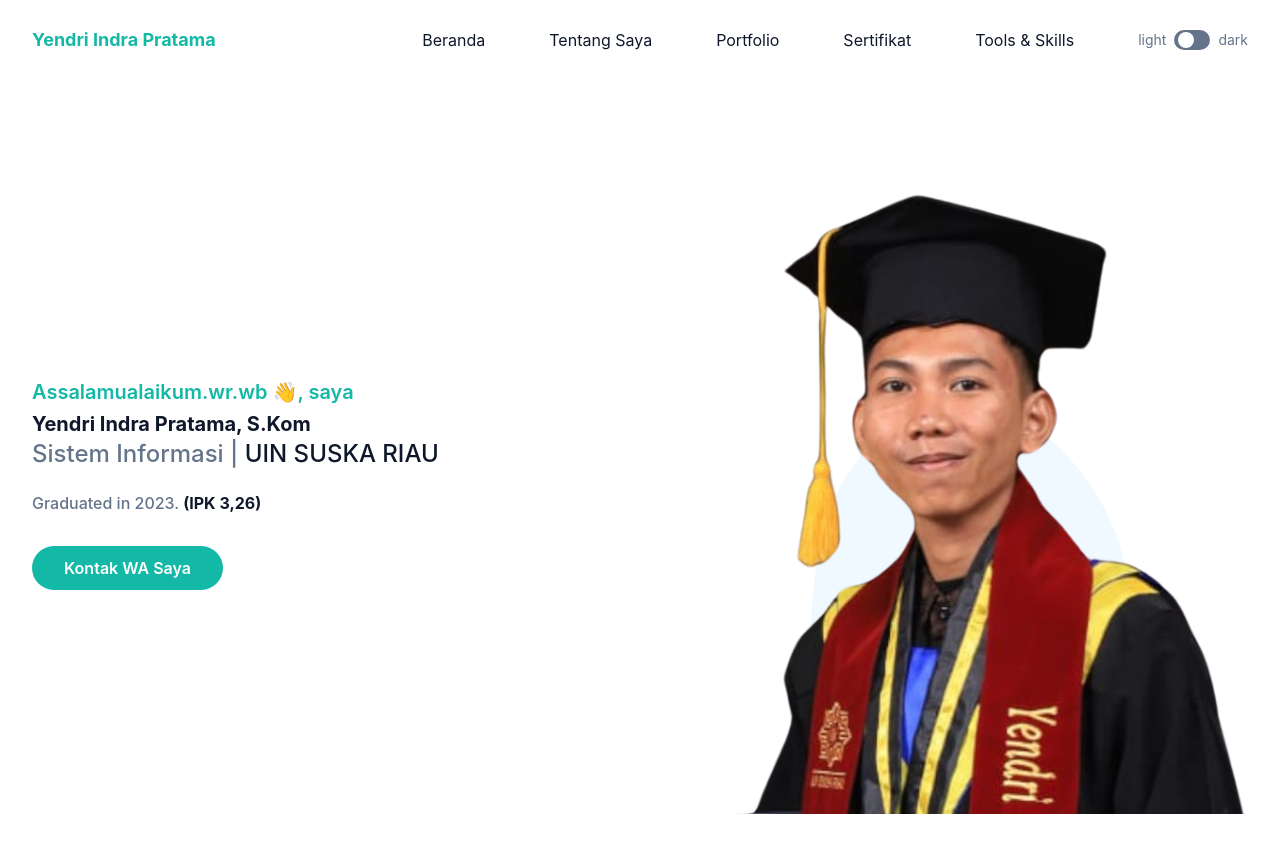
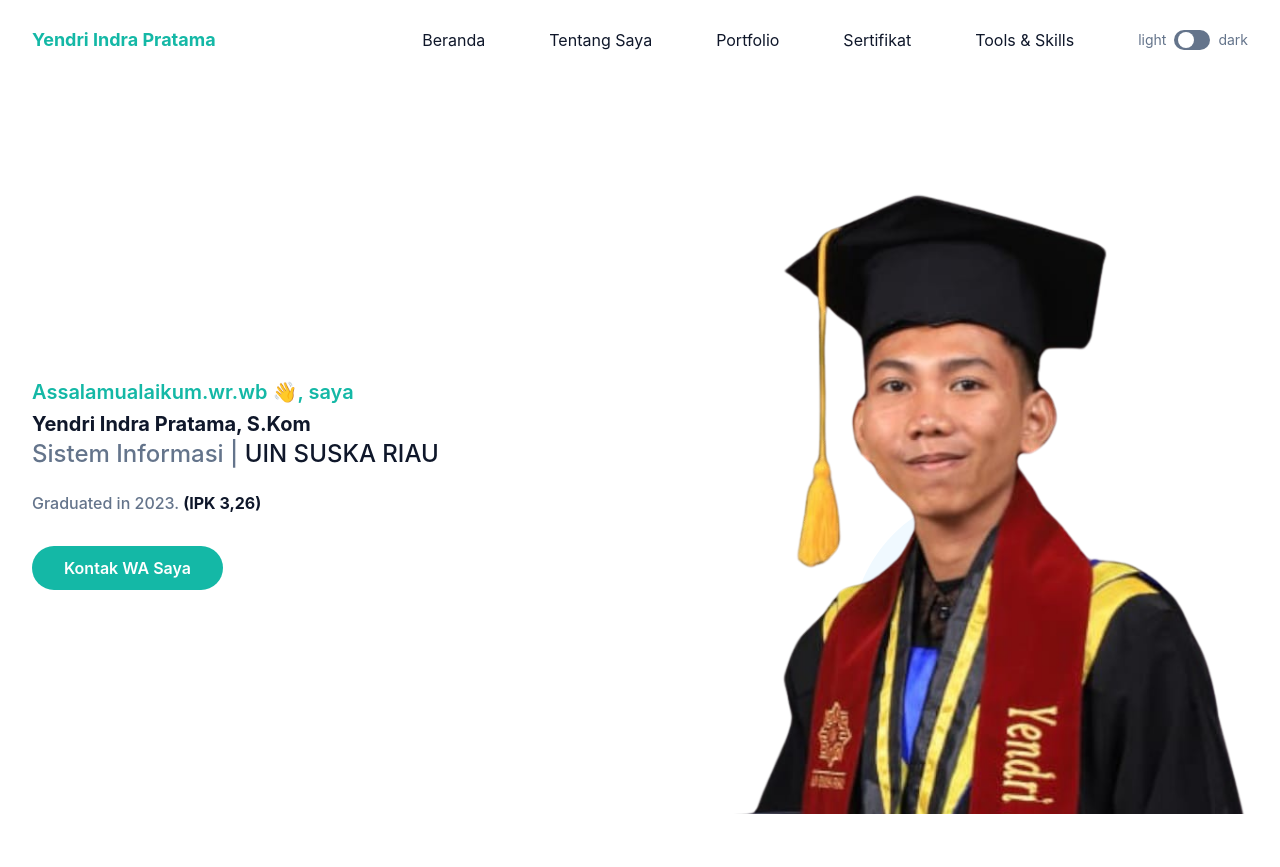
Before and after one commit to yendriindrapratama/portfolio, a website: page index.html in a window 1280 px wide. Shown: the top 867 px of the page. Drawn offline with Linux system fonts and the light colour scheme.

Commit message:
index.html

```diff
--- a/index.html
+++ b/index.html
@@ -85,7 +85,7 @@
             <div class="relative mt-10 lg:right-0 lg:mt-9">
               <img src="dist/img/yendriindrapratama.png" alt="Sandhika Galih" class="relative z-10 mx-auto max-w-full" />
               <span class="absolute bottom-0 left-1/2 -translate-x-1/2 md:scale-125">
-                <svg width="400" height="400" viewBox="0 0 200 200" xmlns="http://www.w3.org/2000/svg">
+                <svg width="400" height="300" viewBox="0 0 200 200" xmlns="http://www.w3.org/2000/svg">
                   <path
                     fill="#f0f9ff"
                     d="M47.4,-51C59.2,-35.6,65.1,-17.8,63.4,-1.7C61.7,14.5,52.6,28.9,40.8,36.6C28.9,44.2,14.5,45,-2,47C-18.4,49,-36.8,52.1,-45.4,44.5C-53.9,36.8,-52.5,18.4,-51.2,1.3C-49.9,-15.8,-48.7,-31.7,-40.2,-47.1C-31.7,-62.4,-15.8,-77.3,1,-78.3C17.8,-79.2,35.6,-66.3,47.4,-51Z"
```
